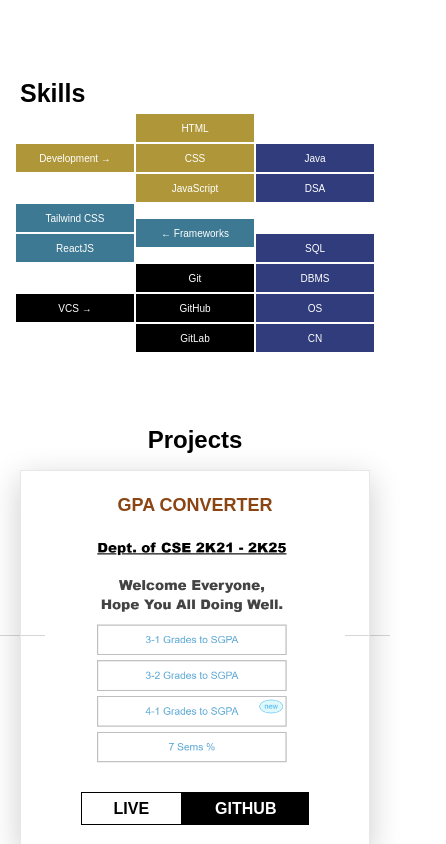
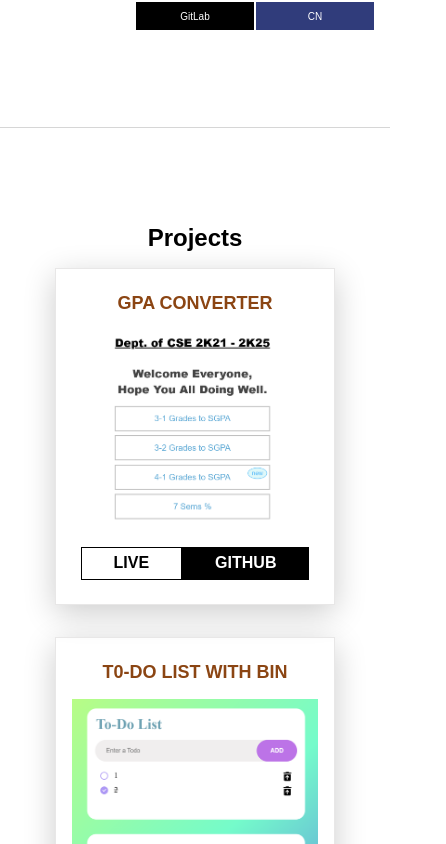
Before and after one commit to umanagendrakumar/MyPortfolio, a React (Vite) app: page / in a window 390 px wide. Shown: the part 1980-2824 px from the top of the page, 446 px wide, since content can reach past the window. Built offline with nearby package versions, Linux system fonts and the light colour scheme.

Commit message:
alignments changed in contact & proj cards

```diff
--- a/index.css
+++ b/index.css
@@ -51,8 +51,9 @@ a {
 }
 
 .cover80 {
-    height: 100vh;
-    padding-block: 4rem;
+    /* height: 100vh; */
+    /* margin-block: 4rem; */
+    padding-block: 6rem;
 }
 
 .body,
@@ -524,6 +525,11 @@ a {
     border: 2px dotted rgb(237, 237, 237);
 }
 
+.contact-container .contact-links-section {
+ display: flex;
+ flex-wrap: wrap;
+}
+
 
 
 /* .contact-btn {
@@ -671,6 +677,12 @@ a {
         font-size: 13px;
     }
 
+
+
+
+
+
+
     .contact-form form {
         max-width: 300px;
 
@@ -690,4 +702,9 @@ a {
         font-size: 10px;
     }
 
+     .projects .project-cards .projectCard {
+        width: 280px;
+        padding-inline: 1rem;
+    }
+
 }
```
